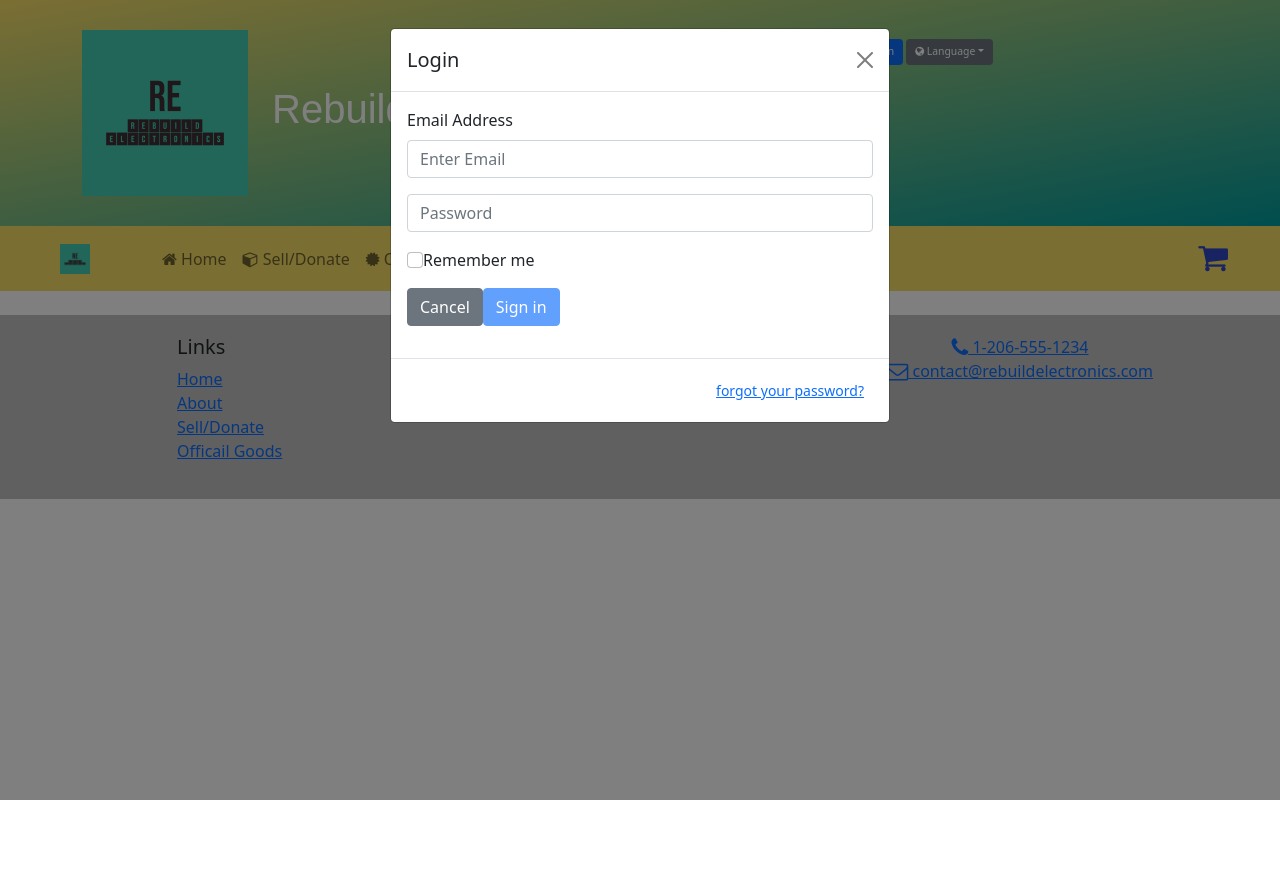
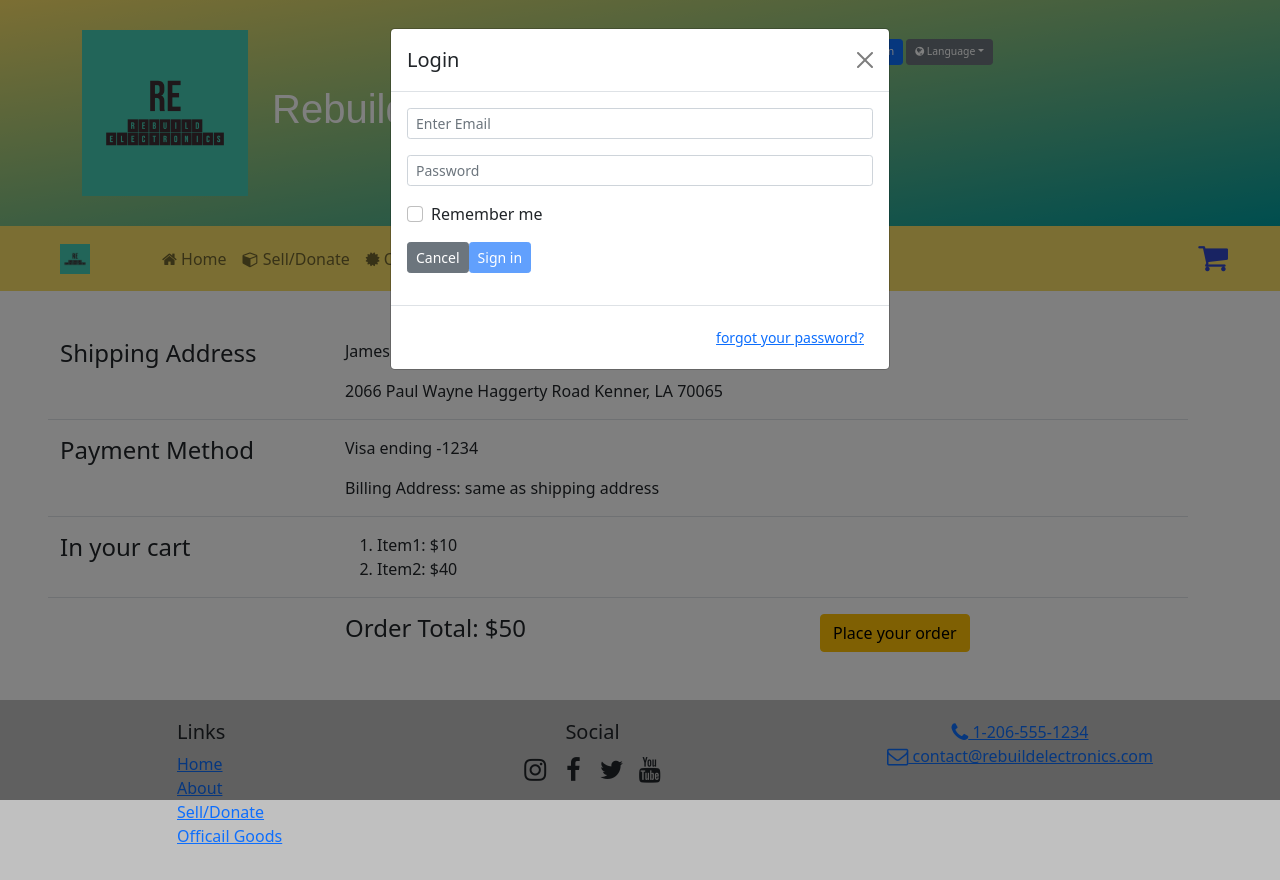
Before and after one commit to hayato1234/E-commerce-React, a React (Create React App) app: page /checkout in a window 1280 px wide. Both pictures are taken after a click on the button "Sign in". Shown: the top 880 px of the page. Before the commit the page ends 800 px from the top, so only its background shows below. Built offline with nearby package versions, Linux system fonts and the light colour scheme; no server answers.

Commit message:
checkout page added

```diff
--- a/src/components/Checkout.js
+++ b/src/components/Checkout.js
@@ -1,11 +1,70 @@
 import React, {Component} from "react";
+import { Container,Row,Col } from "reactstrap";
 
 export default class Checkout extends Component{
+
+    constructor(props){
+        super(props);
+        this.handleCheckout = this.handleCheckout.bind(this);
+    }
+
+
+    handleCheckout(){
+        alert("Thank you for your order! You will get a confirmation email")
+    }
+
     render(){
         return (
-            <React.Fragment>
-                <p>Hello</p>
-            </React.Fragment>
+          <React.Fragment>
+            <Container className="m-5">
+              <Row className="border-bottom">
+                <Col sm={3}>
+                  <h4>Shipping Address</h4>
+                </Col>
+                <Col>
+                  <p>James J. Gilstrap</p>
+                  <p>2066 Paul Wayne Haggerty Road Kenner, LA 70065</p>
+                </Col>
+              </Row>
+              <Row className="pt-3 border-bottom">
+                <Col sm={3}>
+                  <h4>Payment Method</h4>
+                </Col>
+                <Col>
+                  <p>Visa ending -1234</p>
+                  <p>Billing Address: same as shipping address</p>
+                </Col>
+              </Row>
+
+              <Row className="pt-3 border-bottom">
+                <Col sm={3}>
+                  <h4>In your cart</h4>
+                </Col>
+                <Col>
+                  <ol>
+                    <li>Item1: $10</li>
+                    <li>Item2: $40</li>
+                  </ol>
+                </Col>
+              </Row>
+
+              <Row className=" pt-3">
+                <Col sm={3}></Col>
+                <Col sm={5}>
+                  <h4>Order Total: $50</h4>
+                </Col>
+                <Col>
+                  <button
+                    id="placeOrderBtn"
+                    className="btn btn-warning"
+                    onClick={this.handleCheckout}
+                  >
+                    Place your order
+                  </button>
+                </Col>
+              </Row>
+            </Container>
+          </React.Fragment>
         );
     }
 }
--- a/src/components/Header.js
+++ b/src/components/Header.js
@@ -32,6 +32,7 @@ export default class Header extends Component {
       isLoginModalOpen: !this.state.isLoginModalOpen
     });
   }
+
   toggleLanguage(){
     this.setState(prevState => ({
       isDropdownOpen: !prevState.isDropdownOpen
@@ -68,7 +69,10 @@ export default class Header extends Component {
                   >
                     <i className="fa fa-user" aria-hidden="true"></i> Sign in
                   </Button>
-                  <DropdownToggle caret style={{"font-size":"0.65rem","margin-left":"3px"}}>
+                  <DropdownToggle
+                    caret
+                    style={{ "fontSize": "0.65rem", "marginLeft": "3px" }}
+                  >
                     <i className="fa fa-globe" aria-hidden="true" /> Language
                   </DropdownToggle>
                   <DropdownMenu>
@@ -90,38 +94,38 @@ export default class Header extends Component {
           <ModalBody>
             <Form>
               <FormGroup>
-                <Label class="sr-only col-form-label" htmlFor="loginEmail">
+                <Label className="sr-only col-form-label" htmlFor="loginEmail">
                   Email Address
                 </Label>
                 <Input
                   type="email"
                   name="loginEmail"
                   id="loginEmail"
-                  class="form-control form-control-sm"
+                  className="form-control form-control-sm"
                   placeholder="Enter Email"
                   required
                 />
               </FormGroup>
-              <FormGroup class="form-row">
-                <div class="form-group col-12">
-                  <label class="sr-only col-form-label" for="loginPassward">
+              <FormGroup className="form-row">
+                <div className="form-group col-12">
+                  <label className="sr-only col-form-label" htmlFor="loginPassward">
                     Password
                   </label>
                   <Input
                     type="password"
                     name="password"
                     id="loginPassword"
-                    class="form-control form-control-sm"
+                    className="form-control form-control-sm"
                     placeholder="Password"
                     required
                   />
                 </div>
               </FormGroup>
-              <FormGroup class="form-check">
-                <label class="form-check-label">
+              <FormGroup className="form-check">
+                <label className="form-check-label">
                   <Input
                     type="checkbox"
-                    class="form-check-input"
+                    className="form-check-input"
                     name=""
                     id=""
                     value="checkedValue"
@@ -129,10 +133,10 @@ export default class Header extends Component {
                   Remember me
                 </label>
               </FormGroup>
-              <FormGroup class="form-row">
+              <FormGroup className="form-row">
                 <Button
                   type="button"
-                  class="btn btn-secondary btn-sm ml-auto"
+                  className="btn btn-secondary btn-sm ml-auto"
                   onClick={this.toggleLoginModal}
                 >
                   Cancel
@@ -140,7 +144,7 @@ export default class Header extends Component {
                 <Button
                   type="submit"
                   id="loginBtn"
-                  class="btn btn-primary btn-sm ml-1"
+                  className="btn btn-primary btn-sm ml-1"
                   color="primary"
                   disabled
                 >
@@ -149,12 +153,14 @@ export default class Header extends Component {
               </FormGroup>
             </Form>
           </ModalBody>
-          <ModalFooter class="modal-footer">
-            <a class="btn btn-link btn-sm" href="#" data-dismiss="modal">
+          <ModalFooter className="modal-footer">
+            <a className="btn btn-link btn-sm" href="#" data-dismiss="modal">
               forgot your password?
             </a>
           </ModalFooter>
         </Modal>
+
+
       </React.Fragment>
     );
   }
--- a/src/components/MainComponent.js
+++ b/src/components/MainComponent.js
@@ -7,6 +7,7 @@ import OfficialGear from "./OfficailGear";
 import About from "./About";
 import Footer from "./Footer";
 import ItemDetail from "./ItemDetail";
+import Checkout from "./Checkout"
 import {
   Routes,
   Route,
@@ -74,13 +75,13 @@ class Main extends Component{
                 <Header />
                 <NavigationBar />
                 <Routes>
-                  {/* {console.log(this.props)} */}
-                    <Route exact path='/' element={<Home itemsHolder={this.props.itemsHolder} />} />
+                    <Route path='/' element={<Home itemsHolder={this.props.itemsHolder} />} />
                     <Route path='/home/:itemId' element={<ItemWithId/>} />
                     <Route path='/userform' element={<UserForm />} />
                     <Route path='/officialgear' element={<OfficialGear />} />
                     <Route path='/about' element={<About />} />
-                    <Route path='/' element={<Navigate to="/home"/>} />
+                    {/* <Route path='/' element={<Navigate to="/home"/>} /> */}
+                    <Route path="/checkout" element={<Checkout />} />
                 </Routes>
                 <Footer />
             </div>
--- a/src/components/NavigationBar.js
+++ b/src/components/NavigationBar.js
@@ -1,27 +1,42 @@
 import React, { Component } from "react";
 import {
+  Button,
   Nav,
   Navbar,
   NavbarBrand,
+  Modal,
+  ModalHeader,
+  ModalBody,
+  ModalFooter,
   NavbarToggler,
   Collapse,
   NavItem,
 } from "reactstrap";
-import { NavLink } from "react-router-dom";
+import { NavLink, Link } from "react-router-dom";
 
 class NavigationBar extends Component {
   constructor(props) {
     super(props);
 
-    this.toggleNav = this.toggleNav.bind(this);
     this.state = {
       isNavOpen: false,
+      isCartModalOpen: false,
     };
+
+    this.toggleNav = this.toggleNav.bind(this);
+    this.toggleCartModal = this.toggleCartModal.bind(this);
   }
 
   toggleNav() {
     this.setState({
       isNavOpen: !this.state.isNavOpen,
+    });
+  }
+
+  toggleCartModal() {
+    console.log("cart clicked")
+    this.setState({
+      isCartModalOpen: !this.state.isCartModalOpen,
     });
   }
 
@@ -39,10 +54,7 @@ class NavigationBar extends Component {
             />
           </NavbarBrand>
           <NavbarToggler onClick={this.toggleNav} />
-          <Collapse
-            isOpen={this.state.isNavOpen}
-            navbar
-          >
+          <Collapse isOpen={this.state.isNavOpen} navbar>
             <Nav navbar className="ms-5">
               <NavItem>
                 <NavLink className="nav-link" to="/">
@@ -68,15 +80,41 @@ class NavigationBar extends Component {
               </NavItem>
             </Nav>
             <span className="navbar-text">
-              <a role="button" data-toggle="modal" data-target="#cartModal">
-                <i
-                  className="fa fa-shopping-cart"
-                  style={{ fontSize: "2rem" }}
-                />
+              <a role="button" onClick={this.toggleCartModal}>
+                <i className="fa fa-shopping-cart" aria-hidden="true" />
               </a>
             </span>
           </Collapse>
         </Navbar>
+
+        {/* shopping cart modal */}
+        <Modal
+          isOpen={this.state.isCartModalOpen}
+          toggle={this.toggleCartModal}
+        >
+          <ModalHeader toggle={this.toggleCartModal}>
+            Your shopping cart
+          </ModalHeader>
+          <ModalBody>
+            <ol>
+              <li>Item 1</li>
+              <li>Item 1</li>
+            </ol>
+          </ModalBody>
+          <ModalFooter>
+            <Button color="secondary" onClick={this.toggleCartModal}>
+              Close
+            </Button>
+            {/* <NavItem>
+              <NavLink color="primary" to="/aboutus">
+                Checkout
+              </NavLink>
+            </NavItem> */}
+            <Link onClick={this.toggleCartModal} to="/checkout">
+              <Button color="primary">checkout</Button>
+            </Link>
+          </ModalFooter>
+        </Modal>
       </React.Fragment>
     );
   }
```
